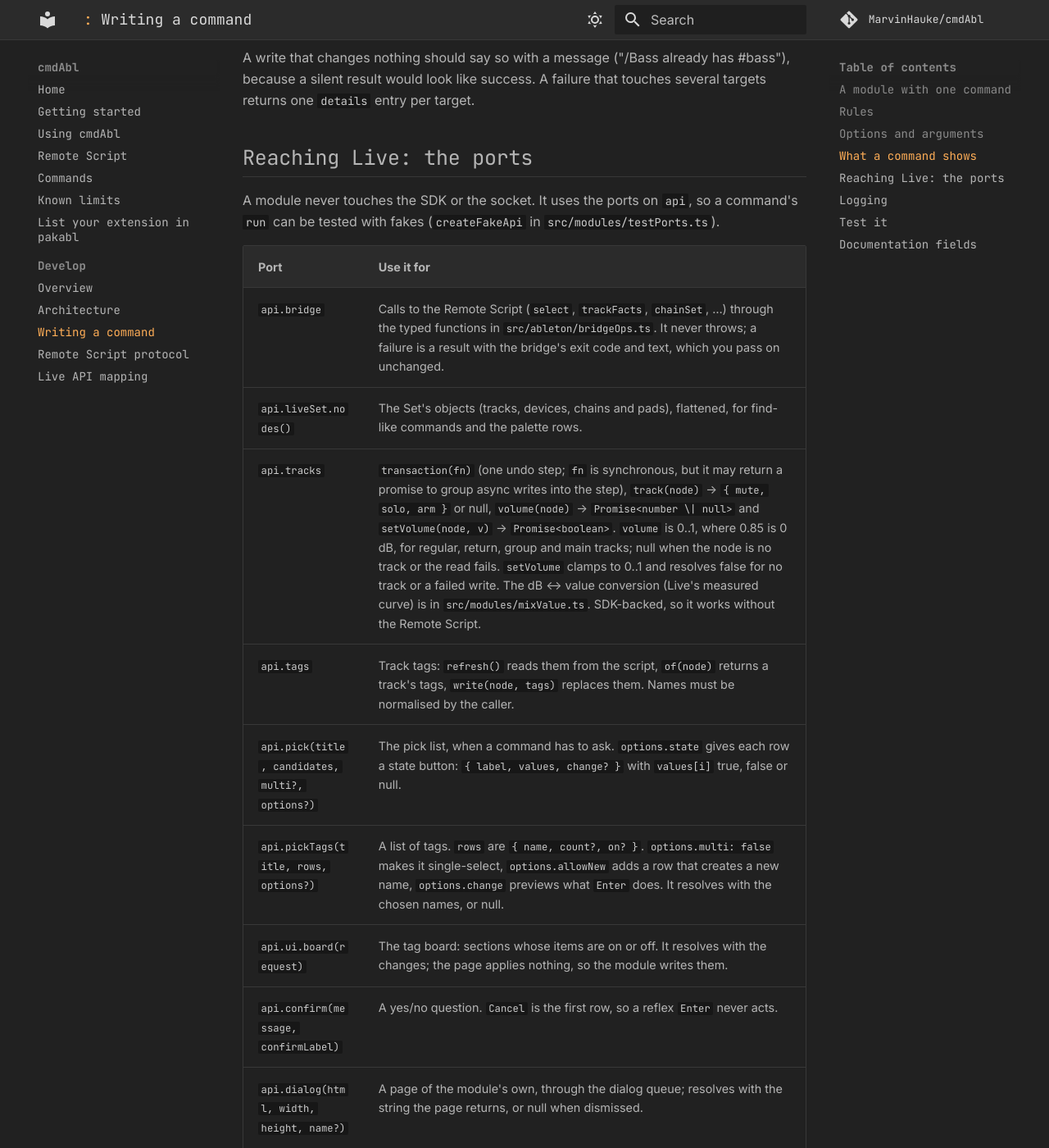
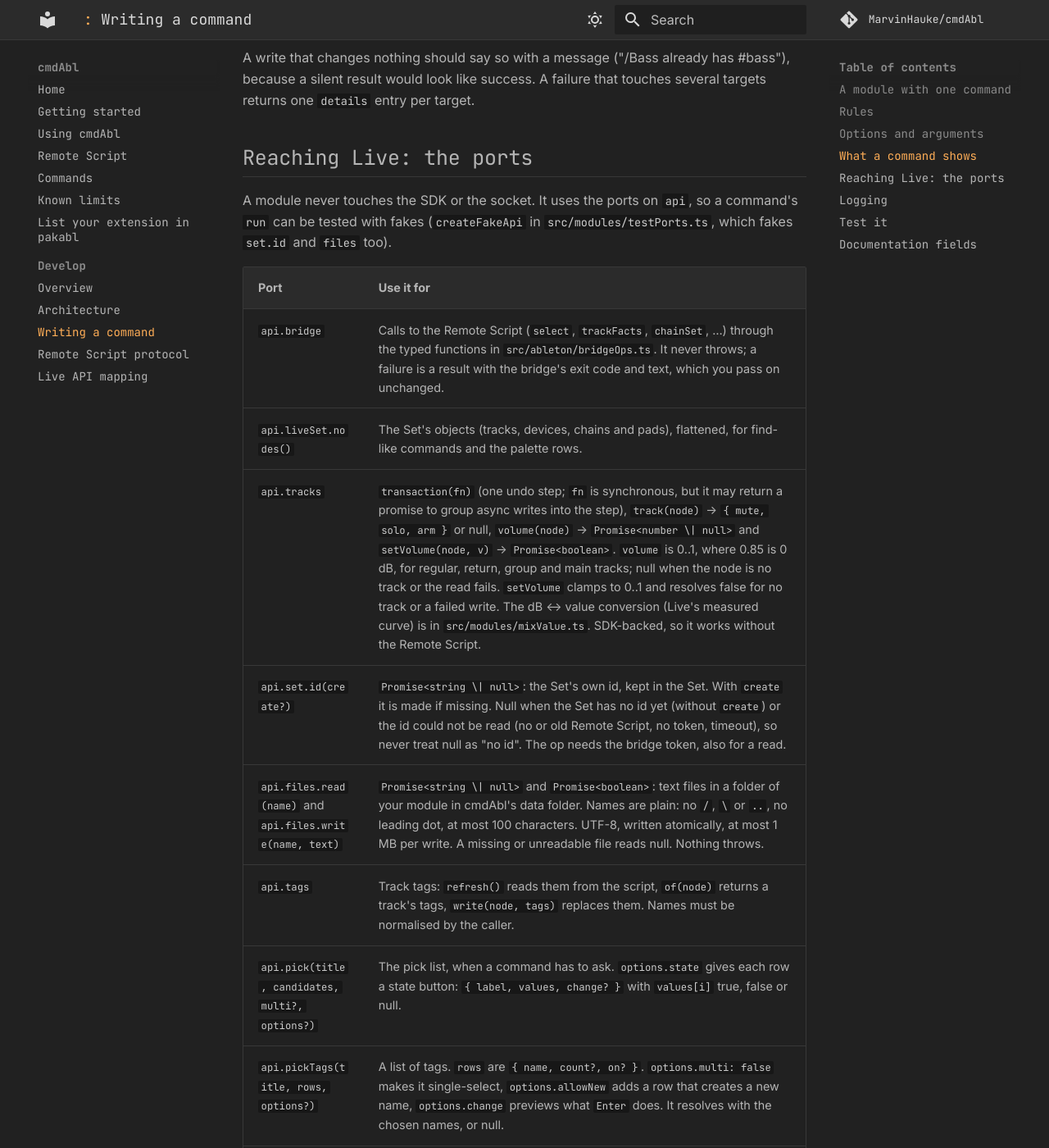
Before and after one commit to MarvinHauke/cmdAbl, an MkDocs documentation site: the page built from docs/guides/command-authoring.md, in a window 1280 px wide and 1400 px high, scrolled down 2654 px. Shown: the whole window at 82% size. Built offline with MkDocs 1.6.1 and Material for MkDocs 9.7.7, drawn with Linux system fonts in a browser that asks for light colours; comment, search, counter and statistics services are not loaded.

Commit message:
docs(note): the note command, set_id token exception, set and files ports
Co-Authored-By: Claude Sonnet 5.5 <noreply@anthropic.com>

```diff
--- a/docs/guides/command-authoring.md
+++ b/docs/guides/command-authoring.md
@@ -91,13 +91,15 @@ would look like success. A failure that touches several targets returns one `det
 ## Reaching Live: the ports
 
 A module never touches the SDK or the socket. It uses the ports on `api`, so a command's `run` can be tested with
-fakes (`createFakeApi` in `src/modules/testPorts.ts`).
+fakes (`createFakeApi` in `src/modules/testPorts.ts`, which fakes `set.id` and `files` too).
 
 | Port | Use it for |
 |---|---|
 | `api.bridge` | Calls to the Remote Script (`select`, `trackFacts`, `chainSet`, …) through the typed functions in `src/ableton/bridgeOps.ts`. It never throws; a failure is a result with the bridge's exit code and text, which you pass on unchanged. |
 | `api.liveSet.nodes()` | The Set's objects (tracks, devices, chains and pads), flattened, for find-like commands and the palette rows. |
 | `api.tracks` | `transaction(fn)` (one undo step; `fn` is synchronous, but it may return a promise to group async writes into the step), `track(node)` → `{ mute, solo, arm }` or null, `volume(node)` → `Promise<number \| null>` and `setVolume(node, v)` → `Promise<boolean>`. `volume` is 0..1, where 0.85 is 0 dB, for regular, return, group and main tracks; null when the node is no track or the read fails. `setVolume` clamps to 0..1 and resolves false for no track or a failed write. The dB ↔ value conversion (Live's measured curve) is in `src/modules/mixValue.ts`. SDK-backed, so it works without the Remote Script. |
+| `api.set.id(create?)` | `Promise<string \| null>`: the Set's own id, kept in the Set. With `create` it is made if missing. Null when the Set has no id yet (without `create`) or the id could not be read (no or old Remote Script, no token, timeout), so never treat null as "no id". The op needs the bridge token, also for a read. |
+| `api.files.read(name)` and `api.files.write(name, text)` | `Promise<string \| null>` and `Promise<boolean>`: text files in a folder of your module in cmdAbl's data folder. Names are plain: no `/`, `\` or `..`, no leading dot, at most 100 characters. UTF-8, written atomically, at most 1 MB per write. A missing or unreadable file reads null. Nothing throws. |
 | `api.tags` | Track tags: `refresh()` reads them from the script, `of(node)` returns a track's tags, `write(node, tags)` replaces them. Names must be normalised by the caller. |
 | `api.pick(title, candidates, multi?, options?)` | The pick list, when a command has to ask. `options.state` gives each row a state button: `{ label, values, change? }` with `values[i]` true, false or null. |
 | `api.pickTags(title, rows, options?)` | A list of tags. `rows` are `{ name, count?, on? }`. `options.multi: false` makes it single-select, `options.allowNew` adds a row that creates a new name, `options.change` previews what `Enter` does. It resolves with the chosen names, or null. |
```
Also changed, not shown: docs/remote-script.md (+1 -1 lines), docs/using.md (+22 -0 lines).
